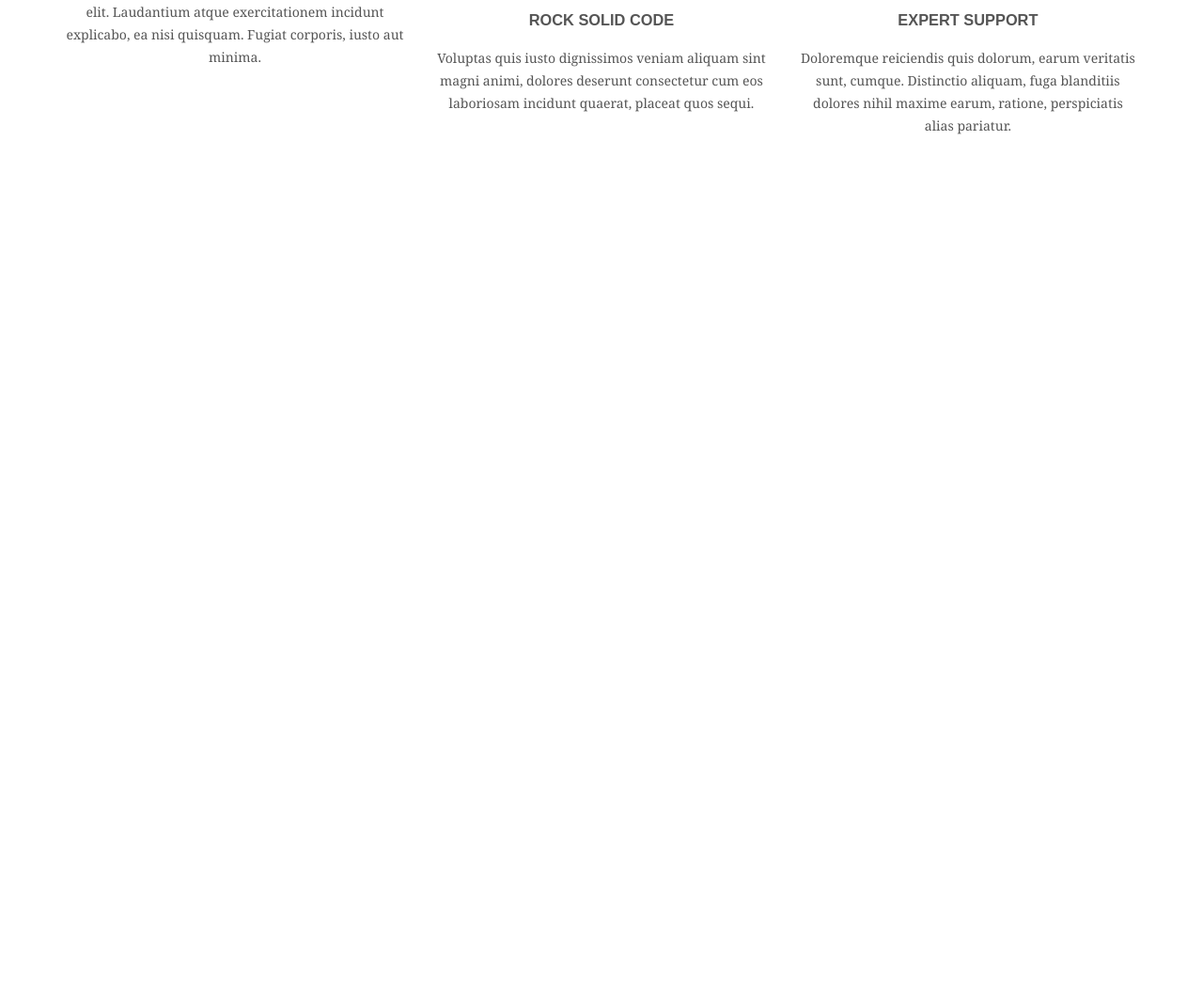
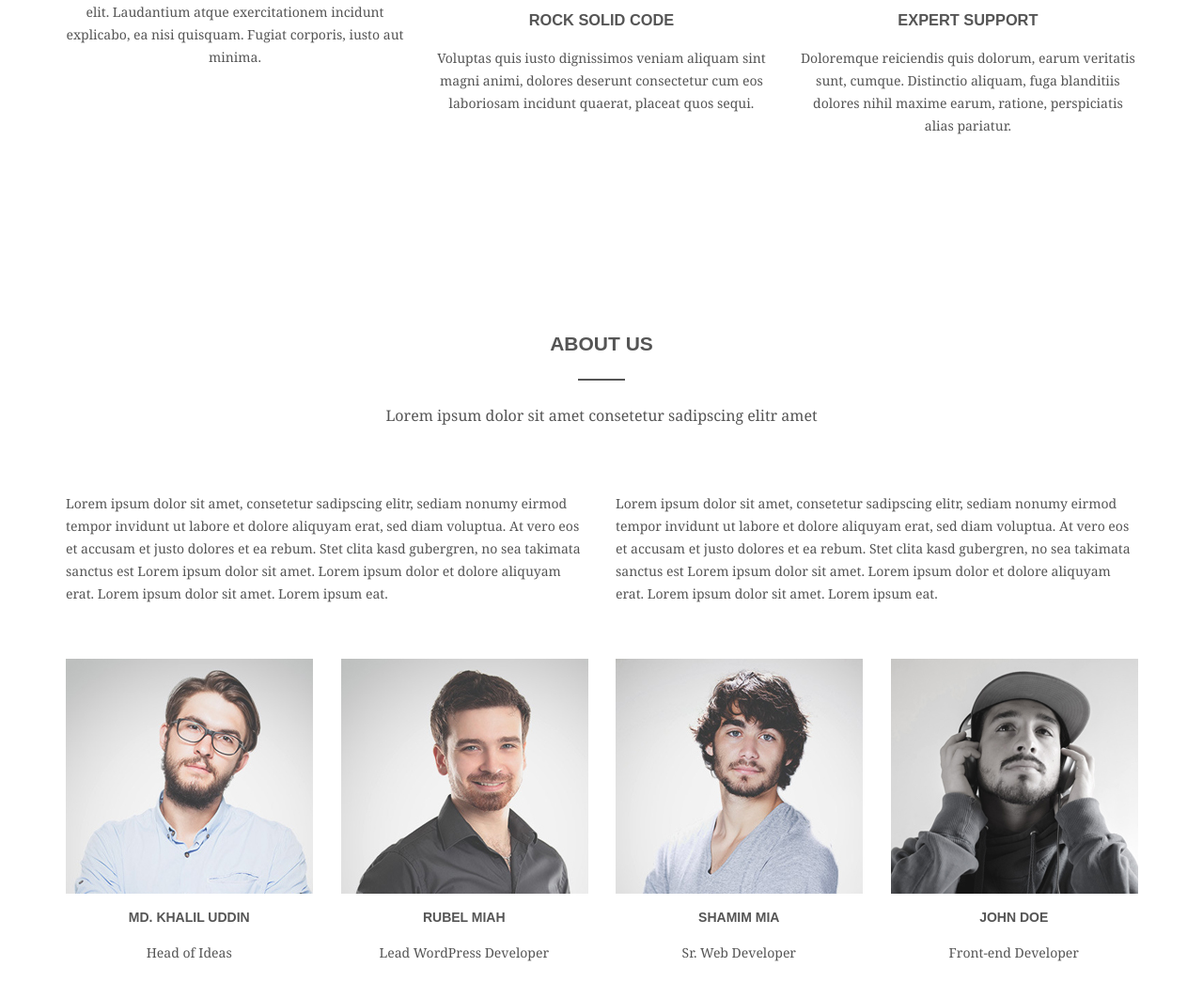
Before and after one commit to avpankov/HW4, a plain HTML site: page index.html in a window 1280 px wide. Shown: the part 1146-2208 px from the top of the page at 94% size. Before the commit the page ends 1414 px from the top, so only its background shows below. Drawn offline with Linux system fonts and the light colour scheme.

Commit message:
Add files via upload

```diff
--- a/index.html
+++ b/index.html
@@ -3,7 +3,7 @@
 <head>
     <meta charset="UTF-8">
     <meta name="viewport" content="width=device-width, initial-scale=1.0">
-    <title>Syartup</title>
+    <title>Startup</title>
     <link rel="stylesheet" href="style.css">
 </head>
 <body>
@@ -49,5 +49,41 @@
 		</div>
 	</div>
     </section>
+    <section id="abous-us">
+        <div class="container">
+            <h2 class="line-header">About Us</h2>
+            <p class="intro-text text-center">Lorem ipsum dolor sit amet consetetur sadipscing elitr amet</p>
+                <div class="row">
+                    <div class="column-2">
+                        Lorem ipsum dolor sit amet, consetetur sadipscing elitr, sediam nonumy eirmod tempor invidunt ut labore et dolore aliquyam erat, sed diam voluptua. At vero eos et accusam et justo dolores et ea rebum. Stet clita kasd gubergren, no sea takimata sanctus est Lorem ipsum dolor sit amet. Lorem ipsum dolor et dolore aliquyam erat. Lorem ipsum dolor sit amet. Lorem ipsum eat.
+                    </div>
+                    <div class="column-2">
+                        Lorem ipsum dolor sit amet, consetetur sadipscing elitr, sediam nonumy eirmod tempor invidunt ut labore et dolore aliquyam erat, sed diam voluptua. At vero eos et accusam et justo dolores et ea rebum. Stet clita kasd gubergren, no sea takimata sanctus est Lorem ipsum dolor sit amet. Lorem ipsum dolor et dolore aliquyam erat. Lorem ipsum dolor sit amet. Lorem ipsum eat.
+                    </div>
+                </div>
+                <div class="row mt-team">
+                    <div class="column-4 text-center team-member">
+                        <img src="images/member1.jpg" alt="Md. Khalil Uddin">
+                        <h3 class="text-uppercase">Md. Khalil Uddin</h3>
+                        <p>Head of Ideas</p>
+                    </div>
+                    <div class="column-4 text-center team-member">
+                        <img src="images/member2.jpg" alt="Rubel Miah">
+                        <h3 class="text-uppercase">Rubel Miah</h3>
+                        <p>Lead WordPress Developer</p>
+                    </div>
+                    <div class="column-4 text-center team-member">
+                        <img src="images/member3.jpg" alt="Shamim Mia">
+                        <h3 class="text-uppercase">Shamim Mia</h3>
+                        <p>Sr. Web Developer</p>
+                    </div>
+                    <div class="column-4 text-center team-member">
+                        <img src="images/member4.jpg" alt="John Doe">
+                        <h3 class="text-uppercase">John Doe</h3>
+                        <p>Front-end Developer</p>
+                    </div>
+                </div>
+        </div>
+    </section>
 </body>
 </html>
--- a/style.css
+++ b/style.css
@@ -155,3 +155,20 @@ section{
 .service p{
     line-height: 1.6;
 }
+
+.mt-team {
+    margin-top: 57px;
+}
+
+.team-member img {
+    transition: filter .5s;
+}
+
+.team-member img:hover {
+    filter: brightness(70%);
+}
+
+.team-member h3 {
+    font-size: 1em;
+    margin: 6px 0 2px;
+}
```
